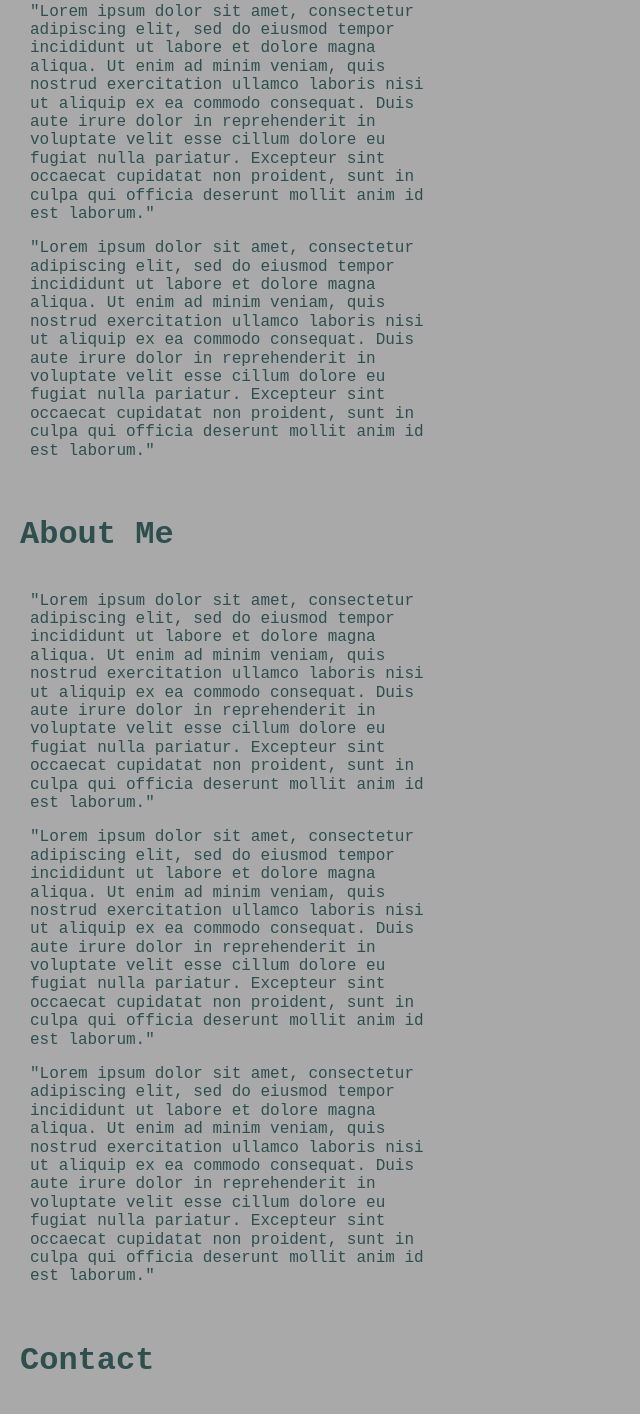
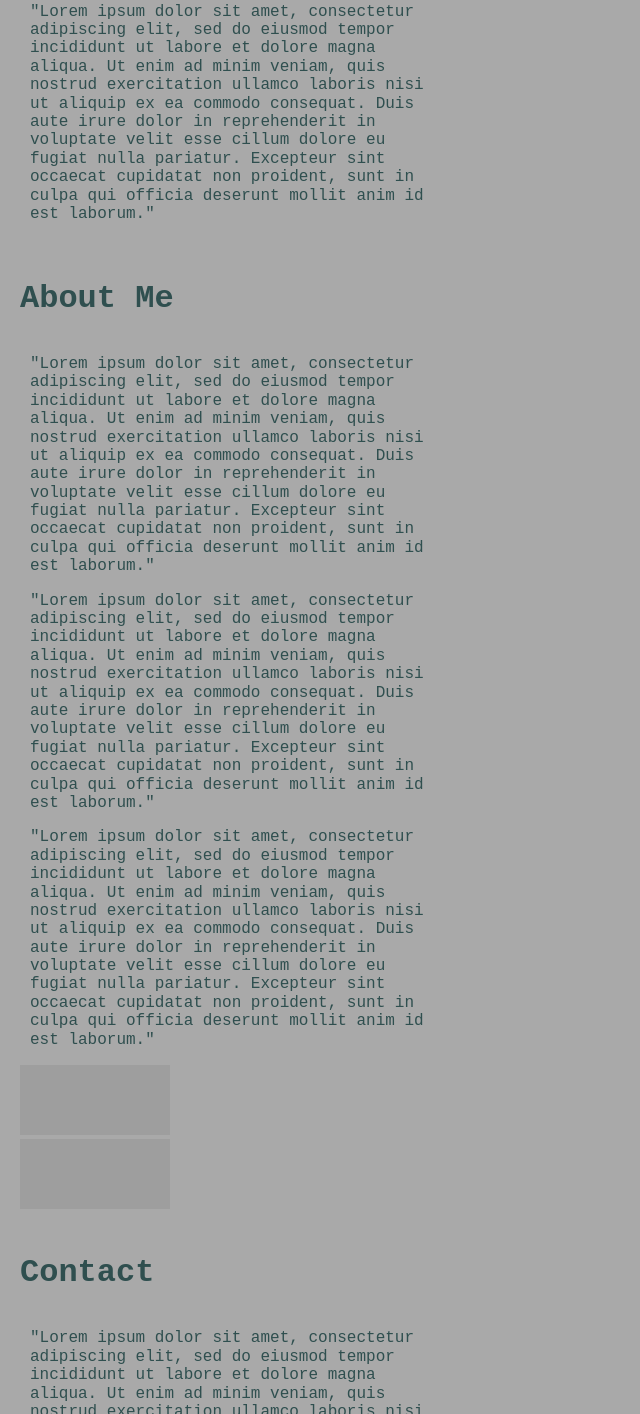
Before and after one commit to charlesstephensa/Portfolio-2.0, a plain HTML site: page index.html in a window 1280 px wide. Shown: the part 519-1933 px from the top of the page, without its empty margins (0-640 px from the left). Drawn offline with nearby package versions, Linux system fonts and the light colour scheme; grey boxes are pictures that could not be loaded.

Commit message:
Update index.html

```diff
--- a/index.html
+++ b/index.html
@@ -38,11 +38,6 @@
         "Lorem ipsum dolor sit amet, consectetur adipiscing elit, sed do eiusmod tempor incididunt ut labore et dolore magna aliqua. Ut enim ad minim veniam, quis nostrud exercitation ullamco laboris nisi ut aliquip ex ea commodo consequat. Duis aute irure dolor in reprehenderit in voluptate velit esse cillum dolore eu fugiat nulla pariatur. Excepteur sint occaecat cupidatat non proident, sunt in culpa qui officia deserunt mollit anim id est laborum."
         </p>
       </div>
-      <div class = "item">
-        <p>
-          "Lorem ipsum dolor sit amet, consectetur adipiscing elit, sed do eiusmod tempor incididunt ut labore et dolore magna aliqua. Ut enim ad minim veniam, quis nostrud exercitation ullamco laboris nisi ut aliquip ex ea commodo consequat. Duis aute irure dolor in reprehenderit in voluptate velit esse cillum dolore eu fugiat nulla pariatur. Excepteur sint occaecat cupidatat non proident, sunt in culpa qui officia deserunt mollit anim id est laborum."
-       </p>
-      </div>
     </section>
     </div>
 
@@ -67,6 +62,15 @@
        </p>
       </div>
     </section>
+    <a href="https://www.nationsonline.org/oneworld/kenya.htm">
+      <img alt="Kenya" src="https://www.google.com/url?sa=i&url=https%3A%2F%2Fwww.nationsonline.org%2Foneworld%2Fkenya.htm&psig=AOvVaw1KPA8dVnEZA1OsEV5ocayU&ust=1617945349019000&source=images&cd=vfe&ved=0CAIQjRxqFwoTCPDquaLy7e8CFQAAAAAdAAAAABAD"
+      width=150" height="70">
+   </a>
+   <a href="https://www.viator.com/en-IE/Berlin-attractions/Potsdamer-Platz/d488-a627">
+    <img alt="Berlin" src="https://cache-graphicslib.viator.com/graphicslib/page-images/742x525/706124_shutterstock_700068940.jpg"
+    width=150" height="70">
+ </a>
+
     </div>
 
  </div>
```
